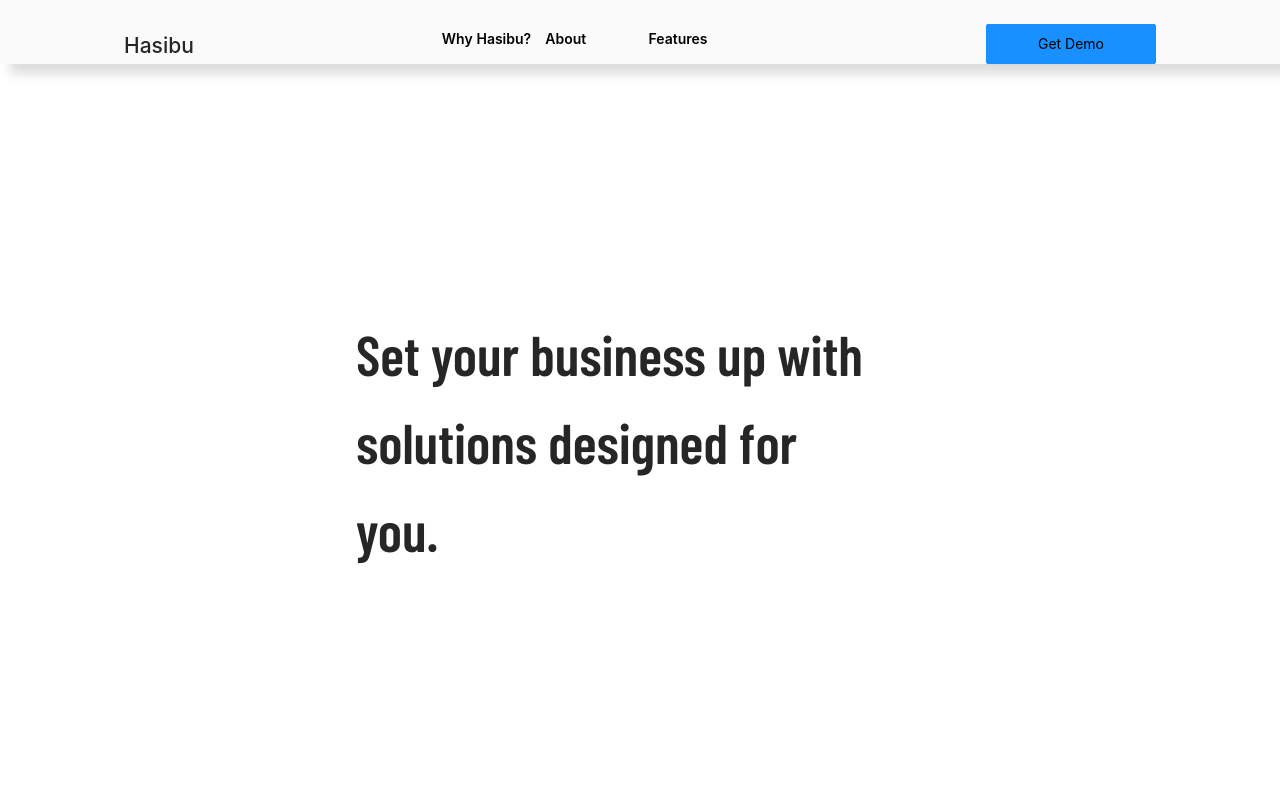
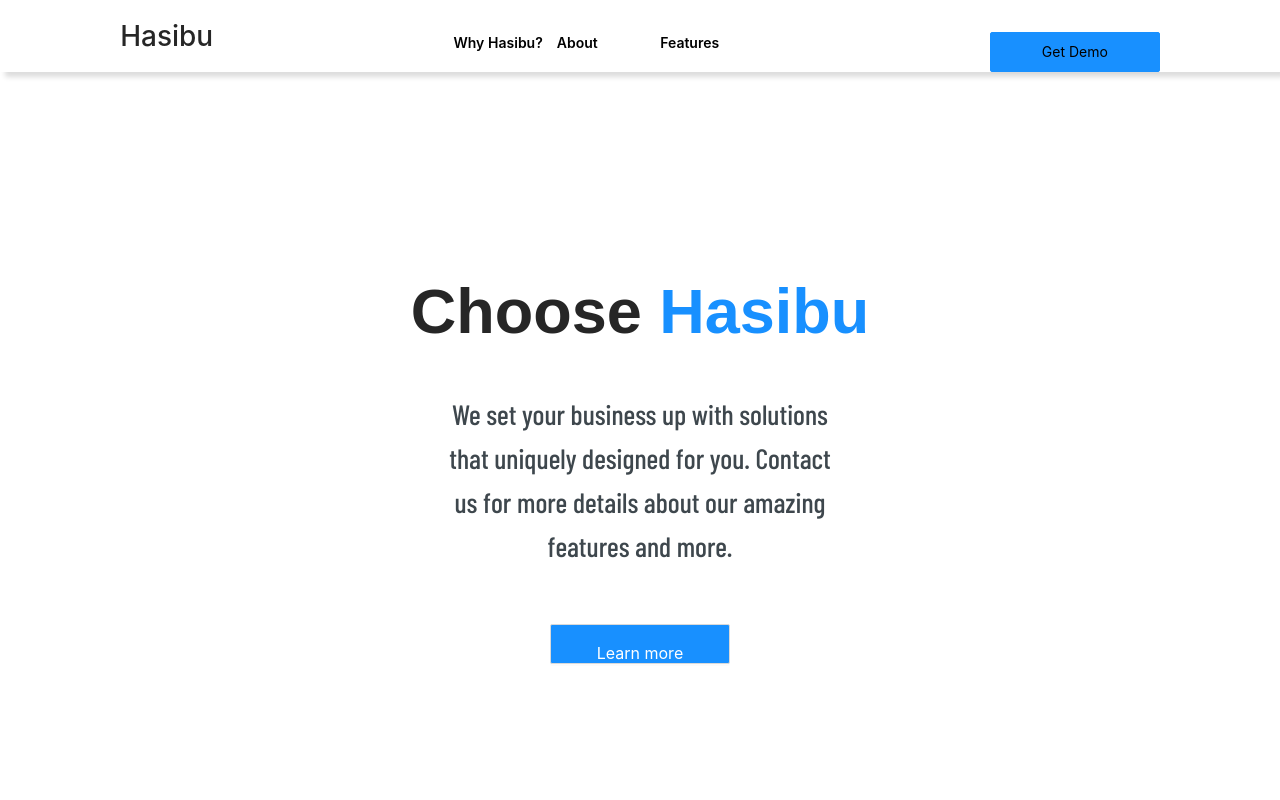
Before and after one commit to njeririziki/Next-, a Next.js app: page /why-hasibu in a window 1280 px wide. Shown: the top 800 px of the page. Built offline with nearby package versions, Linux system fonts and the light colour scheme; a web font is replaced by a local one.

Commit message:
Fix: why page

```diff
--- /dev/null
+++ b/Component/Button/Button.jsx
@@ -0,0 +1,17 @@
+import React from 'react';
+import {Button} from 'antd'
+//import styles from '../../styles/Landing.module.scss'
+
+const StartButton = () => {
+    return (
+        <Button  size='large'
+        style={{backgroundColor:'#1890FF',color:'#ffffff', padding:'1em',
+        width:'180px', height:'40px'}}>
+             <a
+            href = 'mailto:creareafrica@gmail.com?body="I would like to a request a demo"&subject="Demo"'>
+             Learn more</a>
+        </Button>
+     );
+}
+
+export default StartButton;
--- a/Component/Header.js
+++ b/Component/Header.js
@@ -36,7 +36,7 @@ const HeaderComp=({split,whypg})=>{
        <a className={styles.flinks}> About </a>
        </Link>
        <Link href='/features'>
-       <a className={split? styles.shalfword:styles.flinks}>Features</a>
+       <a className={styles.flinks}>Features</a>
        </Link>
        {/* <Link href='/about'>
        <a className={split? styles.shalfword:styles.flinks}> Contact</a>
--- a/Component/LayoutHeader.js
+++ b/Component/LayoutHeader.js
@@ -13,7 +13,7 @@ const LayoutHeader = ({split,home}) => {
     return (
        <>
         {screen.xs? <SmallScreen home={home} />
-        : (home? <Homeheader/>:  <Header split={split}/>)
+        : (<Homeheader/>)
              }
 
       </>
--- a/pages/why-hasibu/index.js
+++ b/pages/why-hasibu/index.js
@@ -7,7 +7,7 @@ import Cloud from '../../public/Cloud_database.svg'
 import Security from '../../public/security.svg'
 import Payment from '../../public/payment_completed.svg'
 import Footer from '@/components/Footer'
-
+import Button from '@/components/Button/Button'
 
 const WhyHasibu = () => {
 
@@ -17,12 +17,16 @@ const WhyHasibu = () => {
               <LayoutHeader />
          <div className={styles.root}>
            <div className={styles.titlediv}>
-           {/* <h1 className={styles.title}>
-                why hasibu?
-            </h1> */}
+            <h1 className={styles.title}>
+              Choose  <span style={{color:'#1890FF'}}> Hasibu</span>
+            </h1>
             <h1 className={styles.subtitle}>
-       Set your business up with solutions designed for you.
+       We set your business up with solutions that uniquely designed for you. Contact us
+       for more details about our amazing features and more.
             </h1>
+            <Button/>
+
+
            </div>
             {/* <Books className={styles.svg} /> */}
         </div>
--- a/styles/Components.module.scss
+++ b/styles/Components.module.scss
@@ -18,7 +18,9 @@
     flex-direction: row;
     justify-content: space-between;
     padding: 1em 1em 1em 1em;
-    box-shadow: 10px 10px 10px #ececec;
+    background-color: #ffffff;
+    //box-shadow: 10px 10px 10px #ececec;
+    box-shadow: 5px 5px 5px #dddddd;
  }
  .homeheader{
     display: flex;
@@ -35,6 +37,14 @@
     color: #ffffff;
     align-self: center;
  }
+ .button{
+   background-color: var(--secondary);
+   color:#FFFFFF;
+   width:180px;
+   height: 40px;
+   border-radius: 10px;
+   border: 1px solid var(--secondary) ;
+}
 @media (max-width: 425px) {
     .footer{
         display: flex;
--- a/styles/Landing.module.scss
+++ b/styles/Landing.module.scss
@@ -37,9 +37,10 @@
     display: flex;
     flex-direction: row;
     justify-content: space-around;
-    z-index: 1;
+    z-index: 2;
     background-color: var(--white);
-   box-shadow: 10px 10px 10px #dddddd;
+   box-shadow: 5px 5px 5px #dddddd;
+   position: fixed;
 }
 .scrolheader{
     margin-top: 10px;
@@ -137,7 +138,7 @@
     height: 60%;
 }
 .title{
-    margin: 1em 0em 0em 2em;
+    margin: 2.5em 0em 0em 2em;
     font-size: 4.5em;
     font-family: 'Barlow', sans-serif;
     font-weight: 600;
@@ -193,8 +194,9 @@
     height:auto;
     width:100vw;
     font-size: 3em;
-    background-color: #001528;
-     color: #f1efef;
+    background: #e1eff7;
+ //   background-color: #001528;
+ //    color: #f1efef;
 
     padding-bottom: 2em;
      padding-top: 1em;
@@ -242,20 +244,38 @@
 }
 .reviewcontainer{
     width: 100%;
-    height: 40vh;
-    font-size: 2em;
+    height: auto;
+    padding: 2em ;
+
     //box-shadow: 10px 10px 10px #a6d9fa;
     //border-radius: 15px;
    color: #102027;
-   background: #d3e2e9;
+  background: #eff5f8;
     //background-color: #001528;
    // border-top: 1px solid #e9e7e7;
     //border-left: 1px solid #dad7d7;
     display: flex;
-    justify-content: center;
-    align-items: center;
+   // justify-content: space-around;
+
    // margin: 2em ;
-    padding: 2em;
+
+}
+.avatar{
+    align-self: flex-start;
+    width: 300px;
+    height: 300px;
+    border-radius: 50%;
+    background-color: #FFFFFF;
+    margin: 0em 4em 0em 4em;
+}
+.reviewcontent{
+    align-self: center;
+    font-size: 1.5em;
+    font-weight: 600;
+    font-style: italic;
+   // margin-right: 2em;
+   width: 50vw;
+
 }
 
 @media (max-width: 1055px) {
@@ -469,6 +489,30 @@
         color:'#ffffff';
         background-color: #f8f8f8;
     }
+    .reviewcontainer{
+        width: 100%;
+        height: auto;
+        padding: 2em ;
+        flex-direction: column;
+    }
+
+    .avatar{
+        align-self: center;
+        width: 300px;
+        height: 300px;
+        border-radius: 50%;
+
+        margin: 0em 1em 2em 1em;
+    }
+    .reviewcontent{
+        align-self: center;
+        font-size: 1.2em;
+        font-weight: 400;
+        font-style: italic;
+       // margin-right: 2em;
+       width: 90vw;
+
+    }
 }
 @media (max-width: 320px) {
     .bod{
--- a/styles/Whyhasibu.module.scss
+++ b/styles/Whyhasibu.module.scss
@@ -19,25 +19,31 @@ $imagedir: '../public';
 .titlediv{
    // padding-left: 2em;
     align-self: center;
-
+    display: flex;
+    flex-direction: column;
+    justify-content: center;
+   align-items: center;
 
 }
 .title{
-    font-size: 2.5em;
-    color: #2b2e4a;
+    font-size: 4.5em;
+    align-self: center;
+  //  color: var(--secondary);
    margin-top: 2em;
     font-weight: 700;
+    font-family: 'Barlow ', sans-serif;
 }
 .subtitle{
-    margin-top: 2em;
-    width: 40vw;
-    font-weight: 600;
-    font-size: 4em;
-    align-self: center;
-    //color: #dbf6e9;
-   // color: #f4f9fc;
+   // margin-top: 2em;
+    width: 30vw;
+    font-weight: 400;
+    font-size: 2em;
+    text-align: center;
+
+     //color: #dbf6e9;
+       color: #3e474d;
     font-family: 'Barlow Condensed', sans-serif;
-    margin-right: 1em ;
+    margin-bottom: 2em ;
 }
 // .pageheader{
 //    background-color: var(--white);
@@ -186,7 +192,7 @@ $imagedir: '../public';
     .title{
         margin: 0em 0em 0em 2em;
         font-size: 2em;
-        color: var(--white);
+        color:#000000;
         font-family: 'Barlow', sans-serif;
         font-weight: 400;
     }
```
Also changed, not shown: pages/index.js (+14 -1 lines), 1 other file (tests, documents, lock files or other folders).
